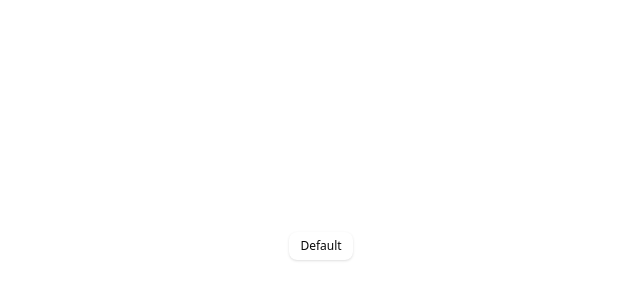
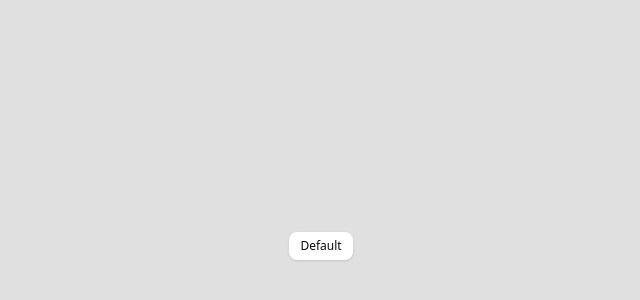
Before and after one commit to arrifat346afs/game-ui, a React (Vite) app: page / in a window 1280 px wide. Shown: the part 154-454 px from the top of the page, without its empty margins (319-959 px from the left). Built offline with nearby package versions, Linux system fonts and the light colour scheme.

Commit message:
style(App): Add gray background to App container

```diff
--- a/src/App.tsx
+++ b/src/App.tsx
@@ -2,7 +2,7 @@ import { Button } from "@/components/ui/button"
 
 export function App() {
   return (
-    <div className="flex min-h-svh  items-center justify-center gap-16 p-12">
+    <div className="flex min-h-svh  items-center justify-center gap-16 p-12 bg-[#e0e0e0]">
       {/* Row 1 */}
       <Button variant="default">Default</Button>
 
```
